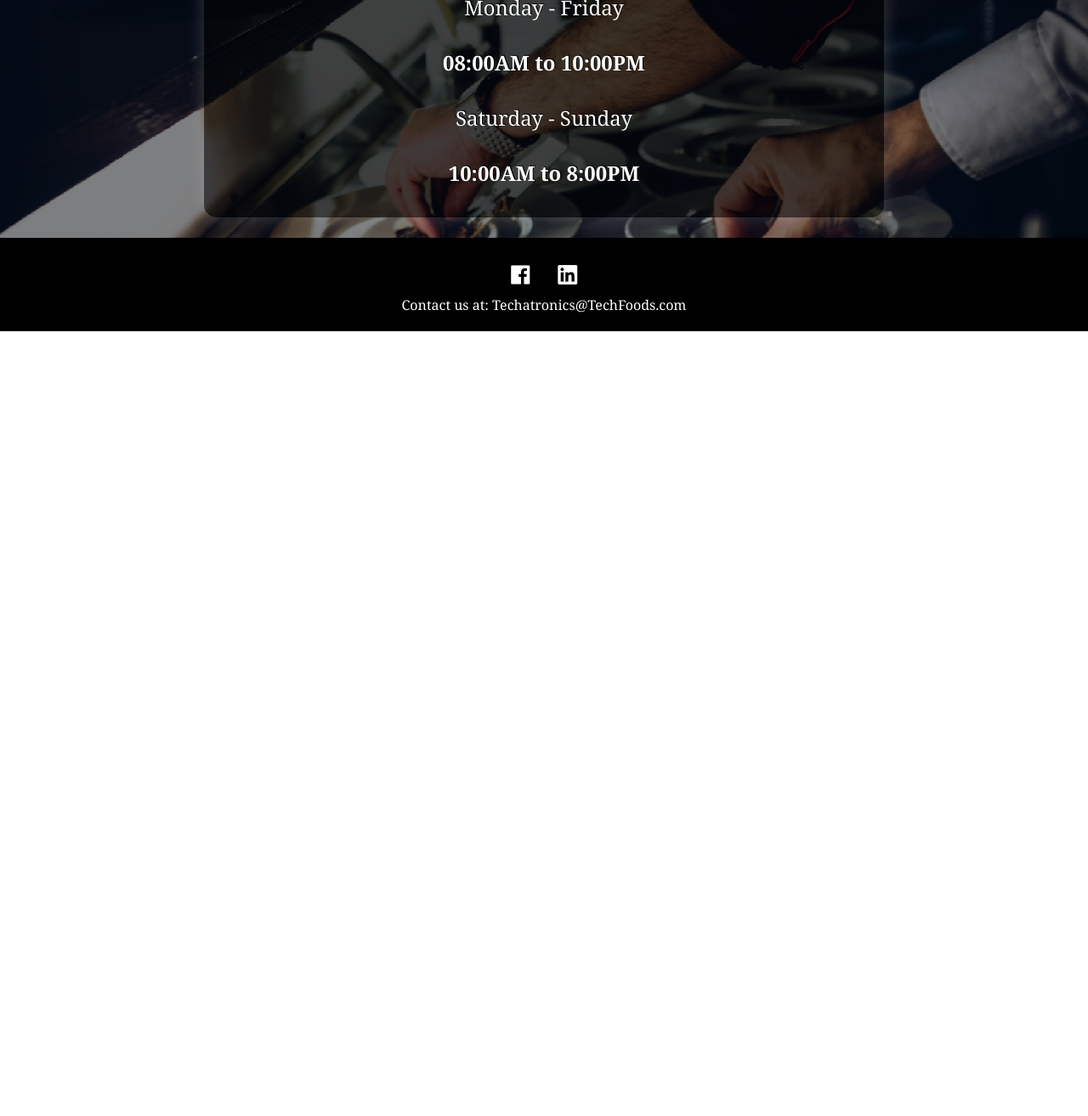
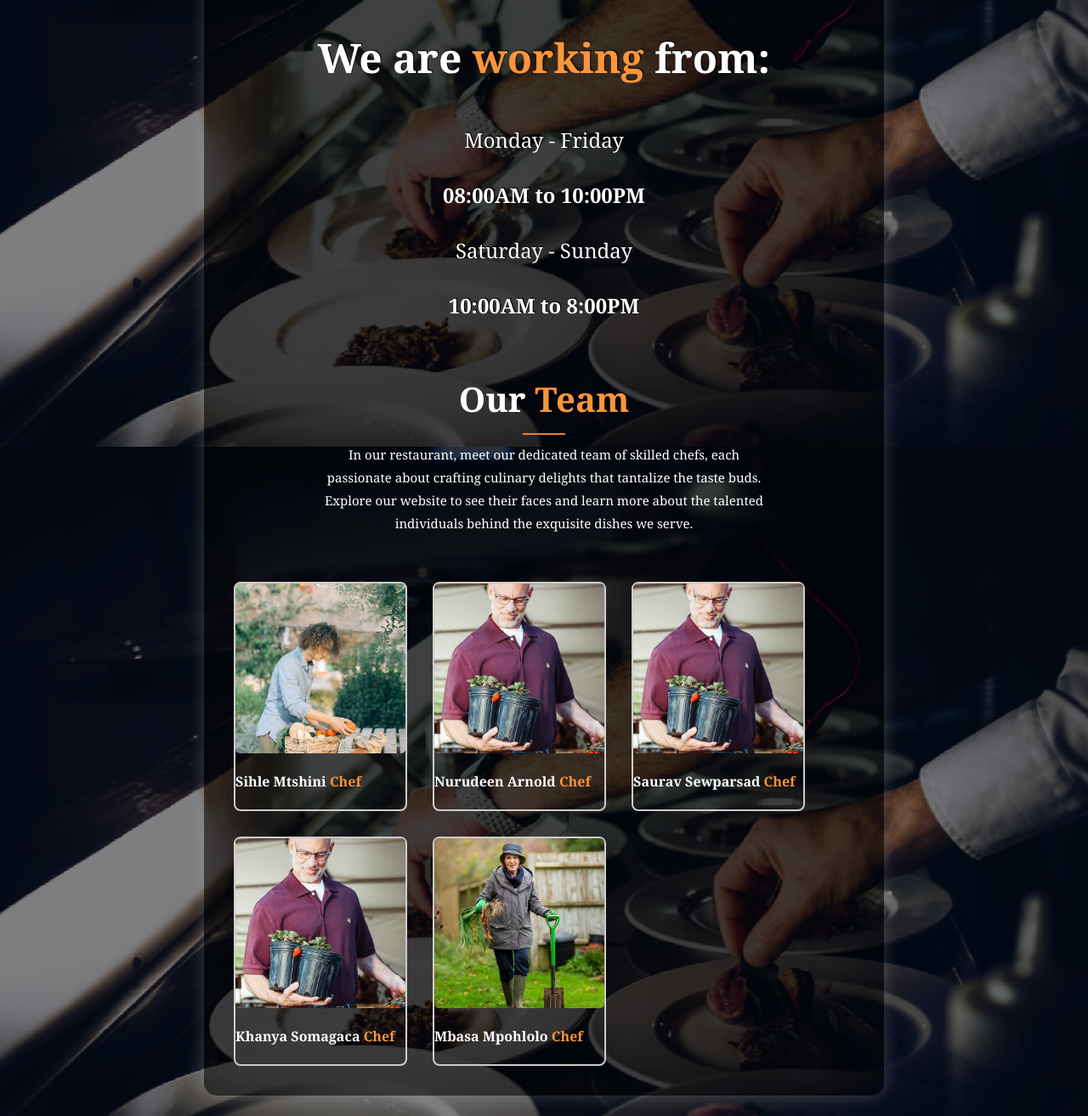
Before and after one commit to NurudeenArnold/Techatronics-Food-Web, a plain HTML site: page about.html in a window 1280 px wide. Shown: the part 1074-2388 px from the top of the page at 85% size. Before the commit the page ends 1464 px from the top, so only its background shows below. Drawn offline with nearby package versions, Linux system fonts and the light colour scheme.

Commit message:
about page changes

```diff
--- a/about.html
+++ b/about.html
@@ -10,70 +10,6 @@
     <script src="https://www.gstatic.com/firebasejs/8.6.8/firebase-app.js"></script>
     <script src="https://www.gstatic.com/firebasejs/8.6.8/firebase-auth.js"></script>
     <script src="https://www.gstatic.com/firebasejs/8.6.8/firebase-database.js"></script>
-    <style>
-        /* ---------Global---------- */
-        * {
-            margin: 0;
-            padding: 0;
-            font-family: Georgia, 'Times New Roman', Times, serif;
-            box-sizing: border-box;
-            scroll-behavior: smooth;
-        }
-
-        :root {
-            --text-color: rgb(252, 149, 59);
-        }
-
-        h3#aboutus {
-         text-align: center;
-         font-family:Georgia, 'Times New Roman', Times, serif
-        }
-        body {
-            padding: 0;
-            margin: 0;
-            height: 100%;
-            background-image: url('Images/Background food (7).png');
-            background-repeat: no-repeat;
-            background-size: cover;
-            background-attachment: fixed;
-            color: white;
-            display: flex;
-            flex-direction: column;
-            align-items: center;
-            justify-content: center;
-            font-family: Georgia, 'Times New Roman', Times, serif;
-        }
-
-        .flex-container {
-            display: flex;
-            flex-direction: column;
-            align-items: center;
-            justify-content: center;
-            background-color: rgba(0, 0, 0, 0.5);
-            padding: 20px;
-            max-width: 800px;
-            border-radius: 15px;
-            box-shadow: 0 0 20px rgba(255, 255, 255, 0.2);
-            margin-top: 50px;
-            transition: transform 0.3s ease-in-out;
-        }
-
-        .flex-container:hover {
-            transform: scale(1.05);
-        }
-        .aboutWeb {
-            font-family: Georgia, 'Times New Roman', Times, serif;
-        }
-        .ChooseUs {
-        font-family: Georgia, 'Times New Roman', Times, serif;
-        }
-        .ChooseUs__point {
-            font-family: Georgia, 'Times New Roman', Times, serif;
-        }
-        p{
-            font-family: Georgia, 'Times New Roman', Times, serif;
-        }
-    </style>
 </head>
 
 <body>
@@ -99,14 +35,14 @@
         <section>
             <h3 id="aboutus">About us</h3>
             <div class="Chef_About">
-                <p class="aboutWeb">Welcome to TechFoods, your ultimate destination for culinary inspiration! At
-                    TechFoods,<br>
+                <p class="aboutWeb">Welcome to <span>TechFoods</span>, your ultimate destination for culinary inspiration!<br><br>At
+                    TechFoods,
                     we are passionate about all things food and are dedicated to providing you with delicious recipes,<br>
-                    helpful cooking tips, and insightful articles to enhance your culinary journey.<br>
+                    helpful cooking tips, and insightful articles to enhance your culinary journey.<br><br>
                     Whether you're a seasoned chef or a novice in the kitchen, our goal is to empower you to <br>
                     create memorable meals that nourish both body and soul. <br>
                     With a diverse range of recipes spanning from comforting classics to innovative creations,<br>
-                    there's something for everyone here. Join us as we explore the world of gastronomy, two dishes at a
+                    there's something for everyone here. <br><br>Join us as we explore the world of gastronomy, two dishes at a
                     time.
                 </p><br>
             </div>
@@ -130,10 +66,8 @@
                         <p>Best in the west</p>
                     </li>
                 </ul>
-
             </div>
         </section>
-
         <section>
             <div class = "contact">
             <h3>We are <span>working</span> from:</h3>
@@ -143,6 +77,65 @@
             <p><strong>10:00AM to 8:00PM</strong></p>
             </div>
         </section>
+        	<!-- team section -->
+            <section>
+	<div class="mt-150">
+		<div class="container">
+				<div class="col-lg-8 offset-lg-2 text-center">
+					<div class="section-title">
+						<h3>Our <span class="orange-text">Team</span></h3>
+						<p>In our restaurant, meet our dedicated team of skilled chefs,
+                             each passionate about crafting culinary delights that tantalize the taste buds.
+                             Explore our website to see their faces and
+                              learn more about the talented individuals behind the exquisite dishes we serve.</p>
+					</div>
+				</div>
+
+			<div class="row">
+				<div class="col-lg-4 col-md-6">
+					<div class="single-team-item">
+						<div class="team-bg team-bg-1"></div><br>
+					</div>
+                    <h4>Sihle Mtshini <span>Chef</span></h4><br>
+				</div>
+            </div>
+            <div class="row">
+                <div class="col-lg-4 col-md-6">
+					<div class="single-team-item">
+						<div class="team-bg team-bg-3"></div><br>
+					</div>
+                    <h4>Nurudeen Arnold <span>Chef</span></h4><br>
+                </div>
+				</div>
+                <div class="row">
+                <div class="col-lg-4 col-md-6">
+					<div class="single-team-item">
+						<div class="team-bg team-bg-3"></div><br>
+					</div>
+                    <h4>Saurav Sewparsad <span>Chef</span></h4><br>
+				</div>
+            </div>
+            <div class="row">
+				<div class="col-lg-4 col-md-6">
+					<div class="single-team-item">
+						<div class="team-bg team-bg-3"></div><br>
+					</div>
+                    <h4>Khanya Somagaca <span>Chef</span></h4><br>
+				</div>
+            </div>
+            <div class="row">
+
+				<div class="col-lg-4 col-md-6 offset-md-3 offset-lg-0">
+					<div class="single-team-item">
+						<div class="team-bg team-bg-2"></div><br>
+					</div>
+                    <h4>Mbasa Mpohlolo <span>Chef</span></h4><br>
+				</div>
+			</div>
+		</div>
+	</div>
+</section>
+	<!-- end team section -->
     </div>
     <!--footer section-->
     <footer>
--- a/styles.css
+++ b/styles.css
@@ -672,3 +672,155 @@ footer a {
         grid-template-columns: repeat(1, 1fr);
     }
 }
+
+
+
+
+  @media only screen and (max-width: 767.96px) {
+    .mt-150 {
+      margin-top: 100px;
+    }
+  }
+
+  .mb-150 {
+    margin-bottom: 150px;
+  }
+
+  @media only screen and (max-width: 767.96px) {
+    .mb-150 {
+      margin-bottom: 100px;
+    }
+  }
+
+
+  /*------------------About page and Team------------------*/
+    * {
+        margin: 0;
+        padding: 0;
+        font-family: Georgia, 'Times New Roman', Times, serif;
+        box-sizing: border-box;
+        scroll-behavior: smooth;
+    }
+
+    :root {
+        --text-color: rgb(252, 149, 59);
+    }
+
+    h3#aboutus {
+     font-size: 40px;
+     text-align: center;
+     font-family:Georgia, 'Times New Roman', Times, serif
+    }
+    body {
+        padding: 0;
+        margin: 0;
+        height: 100%;
+        background-image: url('Images/Background food (7).png');
+        background-repeat: no-repeat;
+        background-size: cover;
+        background-attachment: fixed;
+        color: white;
+        display: flex;
+        flex-direction: column;
+        align-items: center;
+        justify-content: center;
+        font-family: Georgia, 'Times New Roman', Times, serif;
+    }
+  .row{
+margin: 15px;
+border: 2px solid #ccc;
+float: left;
+border-radius: 8px;
+
+}
+.mt-150 {
+    margin-top: 50px;
+  }
+
+
+  .section-title h3 {
+    font-size: 40px;
+    position: relative;
+    padding-bottom: 15px;
+  }
+
+  .section-title h3:after {
+    position: absolute;
+    content: '';
+    left: 0px;
+    right: 0px;
+    bottom: 0px;
+    width: 50px;
+    height: 2px;
+    background-color: #F28123;
+    margin: 0 auto;
+  }
+
+  .section-title p {
+    font-size: 15px;
+    width: 530px;
+    margin: 0 auto;
+    color:white;
+    margin-top: 10px;
+    line-height: 1.8;
+  }
+
+  .section-title {
+    margin-bottom: 40px;
+    text-align: center;
+  }
+
+
+    .flex-container {
+        display: flex;
+        flex-direction: column;
+        align-items: center;
+        justify-content: center;
+        background-color: rgba(0, 0, 0, 0.5);
+        padding: 20px;
+        max-width: 800px;
+        border-radius: 15px;
+        box-shadow: 0 0 20px rgba(255, 255, 255, 0.2);
+        margin-top: 60px;
+        transition: transform 0.3s ease-in-out;
+    }
+
+
+    .aboutWeb {
+        font-family: Georgia, 'Times New Roman', Times, serif;
+    }
+    .ChooseUs {
+    font-family: Georgia, 'Times New Roman', Times, serif;
+    }
+    .ChooseUs__point {
+        font-family: Georgia, 'Times New Roman', Times, serif;
+    }
+    p{
+        font-family: Georgia, 'Times New Roman', Times, serif;
+    }
+
+
+  .team-bg-1 {
+    background-image: url(Images/team-1.jpg);
+  }
+
+  .team-bg-2 {
+    background-image: url(Images/team-2.jpg);
+  }
+
+  .team-bg-3 {
+    background-image: url(Images/team-3.jpg);
+  }
+
+  .team-bg-4 {
+    background-image: url(Images/team-3.jpg);
+  }
+
+  .team-bg {
+    height: 200px;
+    width: 200px;
+    background-size: cover;
+    background-position: center;
+    border-radius: 5px;
+    background-color: #ddd;
+  }
```
Also changed, not shown: Images/team-1.jpg (added), Images/team-2.jpg (added), Images/team-3.jpg (added).
